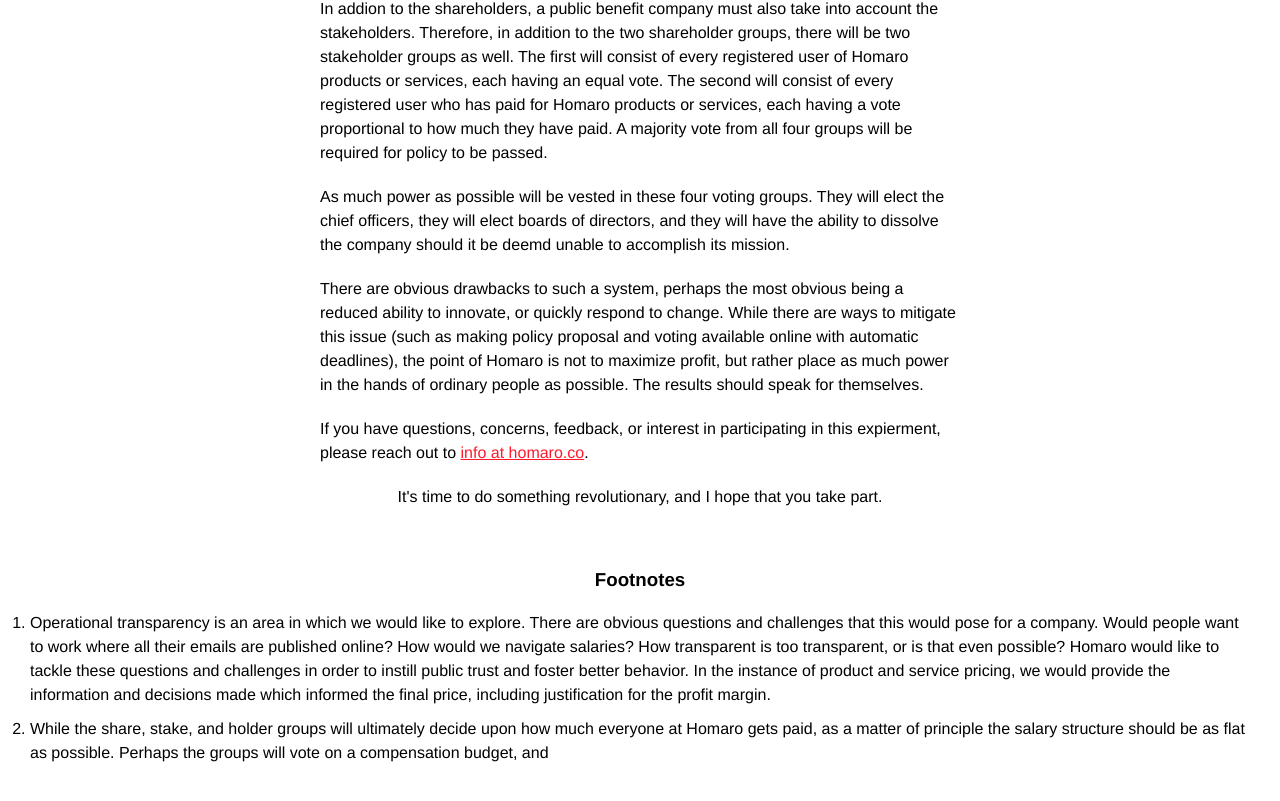
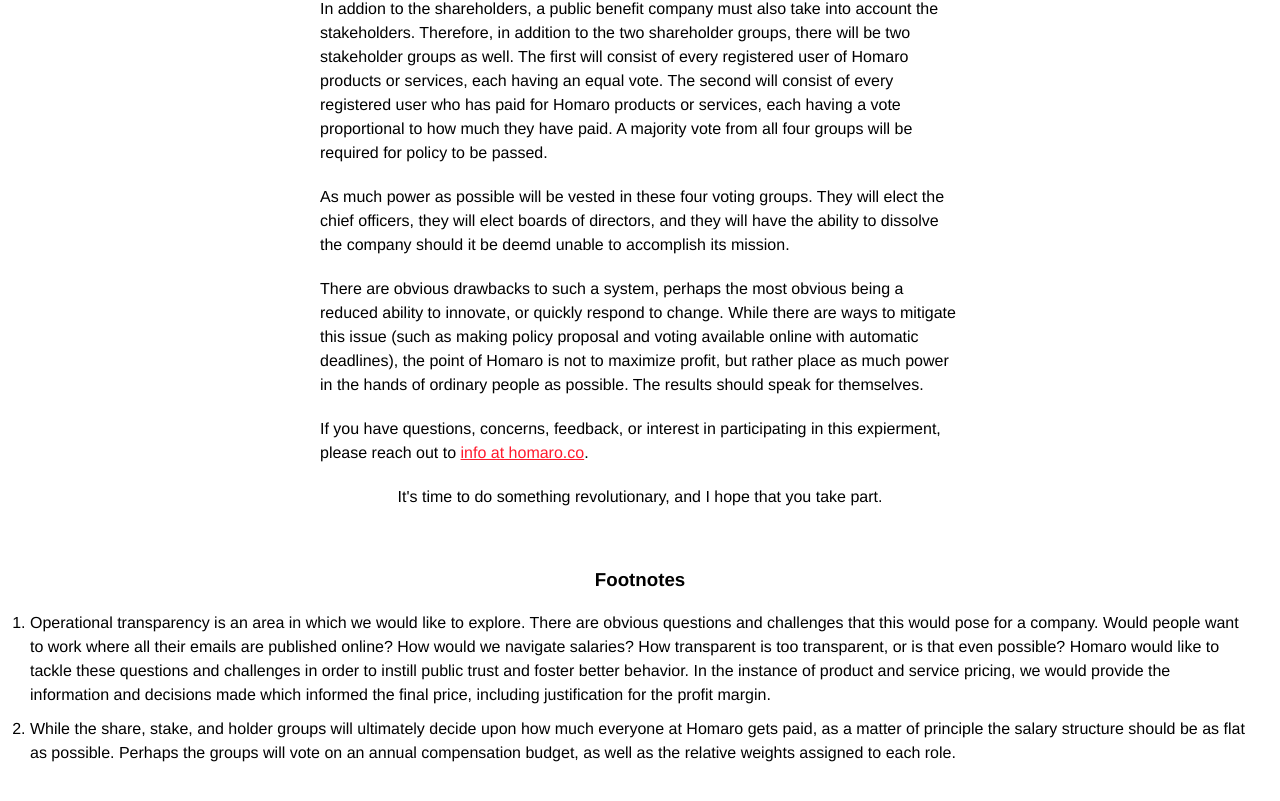
Before and after one commit to homaroco/homaro, a Next.js app: page / in a window 1280 px wide. Shown: the part 1645-2446 px from the top of the page. Built offline with nearby package versions, Linux system fonts and the light colour scheme.

Commit message:
Finish thought

```diff
--- a/pages/index.js
+++ b/pages/index.js
@@ -55,7 +55,7 @@
         <h3>Footnotes</h3>
         <ol>
           <li id='transparency'>Operational transparency is an area in which we would like to explore. There are obvious questions and challenges that this would pose for a company. Would people want to work where all their emails are published online? How would we navigate salaries? How transparent is too transparent, or is that even possible? Homaro would like to tackle these questions and challenges in order to instill public trust and foster better behavior. In the instance of product and service pricing, we would provide the information and decisions made which informed the final price, including justification for the profit margin.</li>
-          <li id="compensation">While the share, stake, and holder groups will ultimately decide upon how much everyone at Homaro gets paid, as a matter of principle the salary structure should be as flat as possible. Perhaps the groups will vote on a compensation budget, and </li>
+          <li id="compensation">While the share, stake, and holder groups will ultimately decide upon how much everyone at Homaro gets paid, as a matter of principle the salary structure should be as flat as possible. Perhaps the groups will vote on an annual compensation budget, as well as the relative weights assigned to each role.</li>
         </ol>
       </main>
     </>
```
